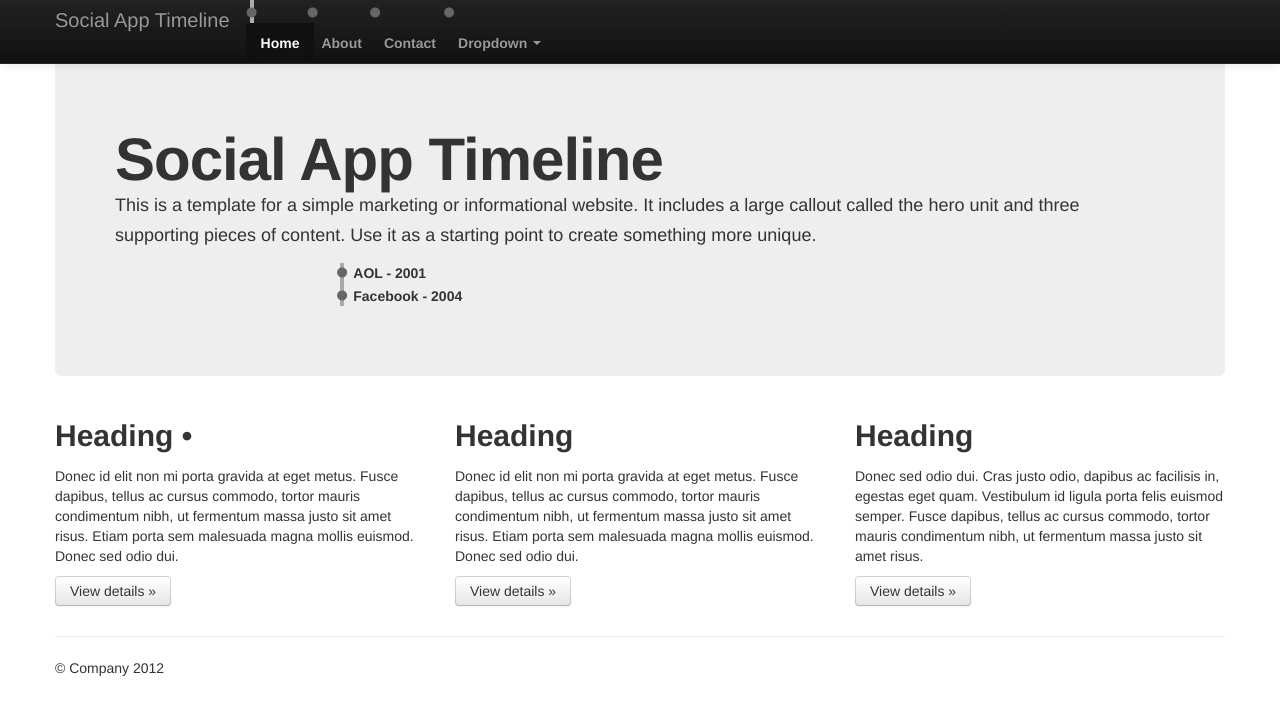
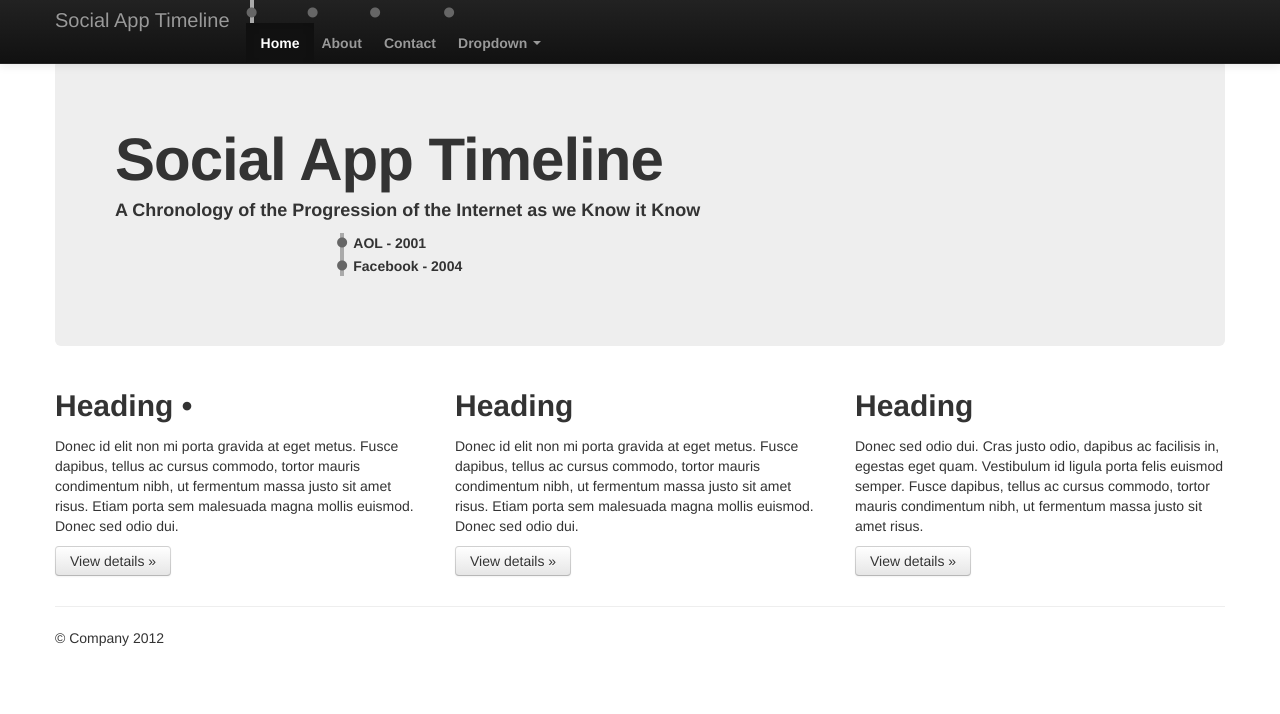
Before and after one commit to johngibb/timeline, a plain HTML site: page index.html in a window 1280 px wide. Drawn offline with nearby package versions, Linux system fonts and the light colour scheme.

Commit message:
change the hero text

```diff
--- a/index.html
+++ b/index.html
@@ -60,7 +60,8 @@
             <!-- Main hero unit for a primary marketing message or call to action -->
             <div class="hero-unit">
                 <h1>Social App Timeline</h1>
-                <p>This is a template for a simple marketing or informational website. It includes a large callout called the hero unit and three supporting pieces of content. Use it as a starting point to create something more unique.</p>
+
+                <h4>A Chronology of the Progression of the Internet as we Know it Know</h4>
 				<div class="row">
 					<div class="offset2 span3">
 						<ul class="timeline">
```
